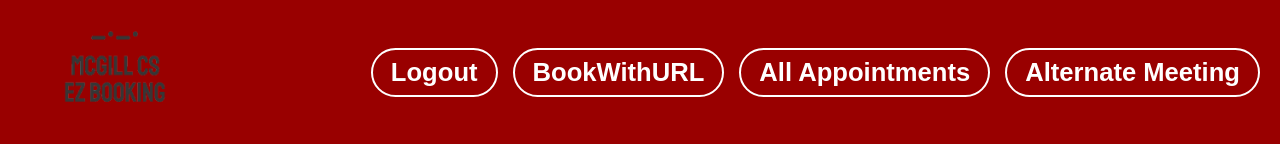
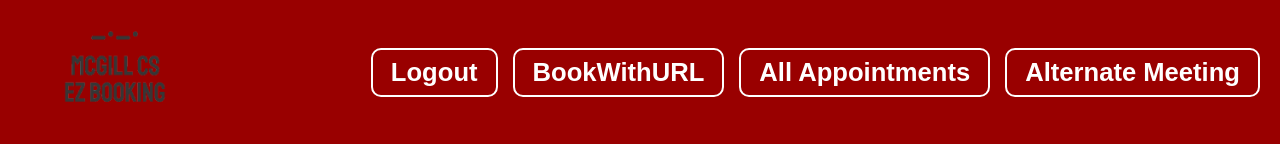
Before and after one commit to jalalk97/comp307-project, a React (Vite) app in the folder frontend/: page /Dashboard in a window 1280 px wide. Shown: the top 160 px of the page. Built offline with nearby package versions, Linux system fonts and the light colour scheme.

Commit message:
changed logo

```diff
--- a/frontend/src/components/css/Dashboard.css
+++ b/frontend/src/components/css/Dashboard.css
@@ -41,7 +41,7 @@ h2 {
   background: none;
   border: 2px solid white;
   color: white;
-  border-radius: 25px;
+  border-radius: 10px;
   cursor: pointer;
   font-size: 2vw;
   transition: 0.3s, color 0.3s;
```
